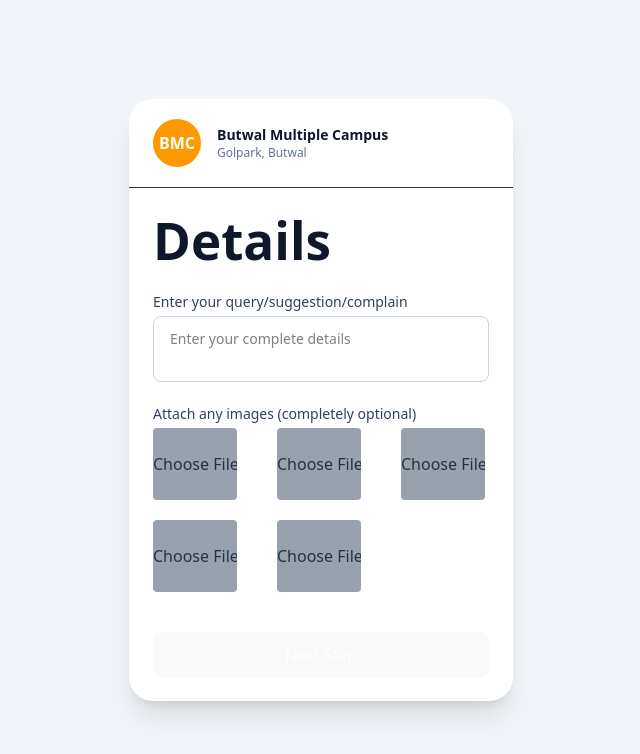
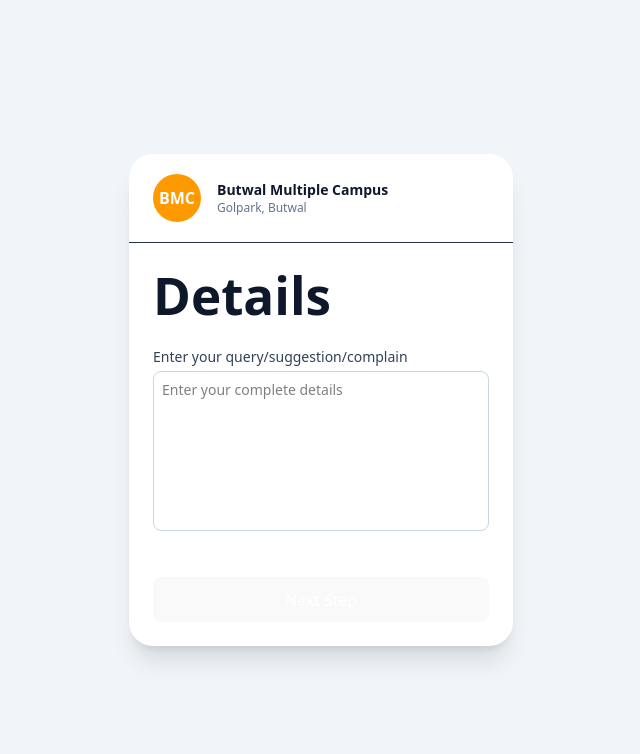
Before and after one commit to Neeschal1/BMCVoice, a React (Vite) app in the folder frontend_web/: page /person/details in a window 1280 px wide. Shown: the top 754 px of the page, without its empty margins (319-959 px from the left). Built offline with nearby package versions, Linux system fonts and the light colour scheme.

Commit message:
details section completed!

```diff
--- a/frontend_web/package.json
+++ b/frontend_web/package.json
@@ -11,6 +11,7 @@
   },
   "dependencies": {
     "@tailwindcss/vite": "^4.1.18",
+    "axios": "^1.13.5",
     "lucide-react": "^0.563.0",
     "react": "^19.2.0",
     "react-dom": "^19.2.0",
--- a/frontend_web/src/pages/details.jsx
+++ b/frontend_web/src/pages/details.jsx
@@ -1,30 +1,32 @@
 import React, { useState } from "react";
 import { AlertCircle } from "lucide-react";
-import { useNavigate } from "react-router-dom";
+import axios from 'axios'
+import { useNavigate, useLocation  } from "react-router-dom";
 
 const Details = () => {
-  const [name, setName] = useState("");
-  const [address, setAddress] = useState("");
-  const [phone, setPhone] = useState("");
+  const [details, setDetails] = useState("")
   const [errors, setErrors] = useState({});
+  const location = useLocation()
+  const { name, address, phone } = location.state || {};
 
   const navigate = useNavigate();
 
-  const handleNextStep = () => {
+  const handleNextStep = async () => {
     const newErrors = {};
-    if (!name) newErrors.name = "Full name is required";
-    if (!address) newErrors.address = "Address is required";
-    if (!phone) newErrors.phone = "Phone number is required";
+    if (!details) newErrors.name = "Details are required";
 
     setErrors(newErrors);
 
     if (Object.keys(newErrors).length === 0) {
-      console.log({ name, address, phone });
+      console.log({ details });
     }
 
-    // if (name && address && phone) {
-    //   navigate("/person/details");
-    // }
+    if (details) {
+      console.log(name, address, phone)
+      navigate("/person/details/recheck/", {
+        state: {name, address, phone, details}
+    });
+    }
   };
 
   return (
@@ -58,12 +60,12 @@
             <textarea
               type="text"
               placeholder="Enter your complete details"
-              value={name}
+              value={details}
               onChange={(e) => {
-                setName(e.target.value);
+                setDetails(e.target.value);
                 if (errors.name) setErrors({ ...errors, name: null });
               }}
-              className={`w-full rounded-lg border px-4 py-3 text-black text-sm
+              className={`w-full h-40 rounded-lg border px-2 py-2 text-black text-sm
     focus:outline-none focus:ring-2 resize-none
                 ${
                   errors.name
@@ -76,18 +78,6 @@
                 <AlertCircle size={14} /> {errors.name}
               </p>
             )}
-          </div>
-
-          {/* Images */}
-          <div className="mb-4">
-            <label className="mb-1 block text-sm font-medium text-slate-700">
-              Attach any images (completely optional)
-            </label>
-            <input type="file" className="py-6 rounded w-3/12 bg-gray-400"/>
-            <input type="file" className="py-6 ml-10 rounded w-3/12 bg-gray-400"/>
-            <input type="file" className="py-6 ml-10 rounded w-3/12 bg-gray-400"/>
-            <input type="file" className="py-6 mt-5 rounded w-3/12 bg-gray-400"/>
-            <input type="file" className="py-6 ml-10 mt-5 rounded w-3/12 bg-gray-400"/>
           </div>
         </div>
 
--- a/frontend_web/src/pages/identity.jsx
+++ b/frontend_web/src/pages/identity.jsx
@@ -1,6 +1,7 @@
 import React, { useState } from "react";
 import { AlertCircle } from "lucide-react";
 import { useNavigate } from "react-router-dom";
+import Details from "./details";
 
 const Identity = () => {
   const [name, setName] = useState("");
@@ -8,31 +9,30 @@
   const [phone, setPhone] = useState("");
   const [errors, setErrors] = useState({});
 
-  const navigate = useNavigate()
+  const navigate = useNavigate();
 
   const handleNextStep = () => {
     const newErrors = {};
     if (!name) newErrors.name = "Full name is required";
     if (!address) newErrors.address = "Address is required";
     if (!phone) newErrors.phone = "Phone number is required";
-
     setErrors(newErrors);
 
     if (Object.keys(newErrors).length === 0) {
       console.log({ name, address, phone });
     }
 
-    if (name && address && phone){
-        navigate("/person/details")
+    if (name && address && phone) {
+      navigate("/person/details", {
+        state: { name, address, phone },
+      });
     }
-
   };
 
   return (
     <div className="flex min-h-screen w-full items-center justify-center bg-slate-100">
       {/* Phone frame */}
       <div className="w-full max-w-sm rounded-3xl bg-white shadow-xl animate-fade-in">
-
         {/* Header */}
         <div className="flex items-center gap-4 border-b px-6 py-5">
           <div className="flex h-12 w-12 items-center justify-center rounded-full bg-amber-500">
--- a/frontend_web/src/pages/recheck.jsx
+++ b/frontend_web/src/pages/recheck.jsx
@@ -1,9 +1,140 @@
-import React from 'react'
+import React from "react";
+import { AlertCircle } from "lucide-react";
+import { useLocation, useNavigate } from "react-router-dom";
 
-const Recheck = () => {
+
+const Recheck = ({
+//   formData,
+//   error,
+//   isSubmitting,
+//   handleSubmit,
+}) => {
+    const location = useLocation()
+    const navigate = useNavigate()
+
+    const {name, address, phone, details} = location.state || {}
   return (
-    <div>Recheck</div>
-  )
-}
+    // <div className="flex min-h-screen w-full items-center justify-center bg-slate-100">
+    //   <div className="w-full max-w-sm rounded-3xl bg-white shadow-xl animate-fade-in">
+    //     {/* Header */}
+    //     <div className="flex items-center gap-4 border-b px-6 py-5">
+    //       <div className="flex h-12 w-12 items-center justify-center rounded-full bg-amber-500">
+    //         <span className="font-bold text-white">BMC</span>
+    //       </div>
+    //       <div>
+    //         <h2 className="text-sm font-semibold text-slate-900">
+    //           Butwal Multiple Campus
+    //         </h2>
+    //         <p className="text-xs text-slate-500">Golpark, Butwal</p>
+    //       </div>
+    //     </div>
 
-export default Recheck
+    //     {/* Content */}
+    //     <div className="px-6 py-6">
+    //       <h1 className="mb-6 text-2xl font-bold text-slate-900">
+    //         Review Details
+    //       </h1>
+
+    //       {/* Full Name */}
+    //       <div className="mb-4">
+    //         <label className="mb-1 block text-sm font-medium text-slate-700">
+    //           Full Name
+    //         </label>
+    //         <div className="rounded-lg border border-slate-300 bg-slate-50 px-4 py-2 text-slate-900">
+    //           {formData.name || "-"}
+    //         </div>
+    //       </div>
+
+    //       {/* Address */}
+    //       <div className="mb-4">
+    //         <label className="mb-1 block text-sm font-medium text-slate-700">
+    //           Address
+    //         </label>
+    //         <div className="rounded-lg border border-slate-300 bg-slate-50 px-4 py-2 text-slate-900">
+    //           {formData.address || "-"}
+    //         </div>
+    //       </div>
+
+    //       {/* Phone */}
+    //       <div className="mb-4">
+    //         <label className="mb-1 block text-sm font-medium text-slate-700">
+    //           Phone Number
+    //         </label>
+    //         <div className="rounded-lg border border-slate-300 bg-slate-50 px-4 py-2 text-slate-900">
+    //           {formData.phone || "-"}
+    //         </div>
+    //       </div>
+
+    //       {/* Details */}
+    //       {formData.details && (
+    //         <div className="mb-4">
+    //           <label className="mb-1 block text-sm font-medium text-slate-700">
+    //             Your Message
+    //           </label>
+    //           <div className="whitespace-pre-wrap rounded-lg border border-slate-300 bg-slate-50 px-4 py-2 text-slate-900">
+    //             {formData.details}
+    //           </div>
+    //         </div>
+    //       )}
+
+    //       {/* Images */}
+    //       {formData.images && formData.images.length > 0 && (
+    //         <div className="mb-4">
+    //           <label className="mb-1 block text-sm font-medium text-slate-700">
+    //             Attachments
+    //           </label>
+    //           <div className="grid grid-cols-3 gap-2">
+    //             {formData.images.map((image) => (
+    //               <div
+    //                 key={image.id}
+    //                 className="h-20 w-full overflow-hidden rounded-lg border border-slate-300 bg-slate-50"
+    //               >
+    //                 <img
+    //                   src={image.url}
+    //                   alt={image.name}
+    //                   className="h-full w-full object-cover"
+    //                 />
+    //               </div>
+    //             ))}
+    //           </div>
+    //         </div>
+    //       )}
+
+    //       {/* Error */}
+    //       {error && (
+    //         <div className="mb-4 flex items-center gap-2 rounded-lg border border-red-400 bg-red-50 px-4 py-2 text-sm text-red-700">
+    //           <AlertCircle size={20} />
+    //           {error}
+    //         </div>
+    //       )}
+    //     </div>
+
+    //     {/* Button */}
+    //     <div className="px-6 pb-6">
+    //       <button
+    //         onClick={handleSubmit}
+    //         disabled={isSubmitting}
+    //         className={`w-full rounded-xl bg-amber-500 py-3 font-semibold text-white transition hover:bg-amber-600 disabled:opacity-50 disabled:cursor-not-allowed flex items-center justify-center gap-2`}
+    //       >
+    //         {isSubmitting ? (
+    //           <>
+    //             <span className="h-5 w-5 animate-spin rounded-full border-2 border-white border-t-transparent"></span>
+    //             Submitting...
+    //           </>
+    //         ) : (
+    //           "Submit Feedback"
+    //         )}
+    //       </button>
+    //     </div>
+    //   </div>
+    // </div>
+    <div>
+        <h1 className="font-black ">{name}</h1>
+        <h1 className="font-black ">{address}</h1>
+        <h1 className="font-black ">{phone}</h1>
+        <h1 className="font-black ">{details}</h1>
+    </div>
+  );
+};
+
+export default Recheck;
```
Also changed, not shown: 1 other file (tests, documents, lock files or other folders).
